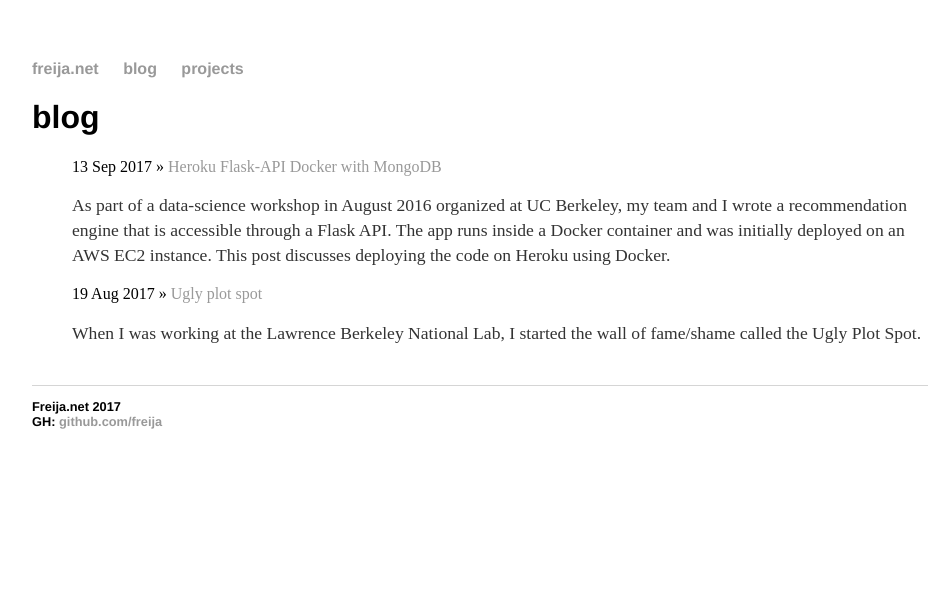
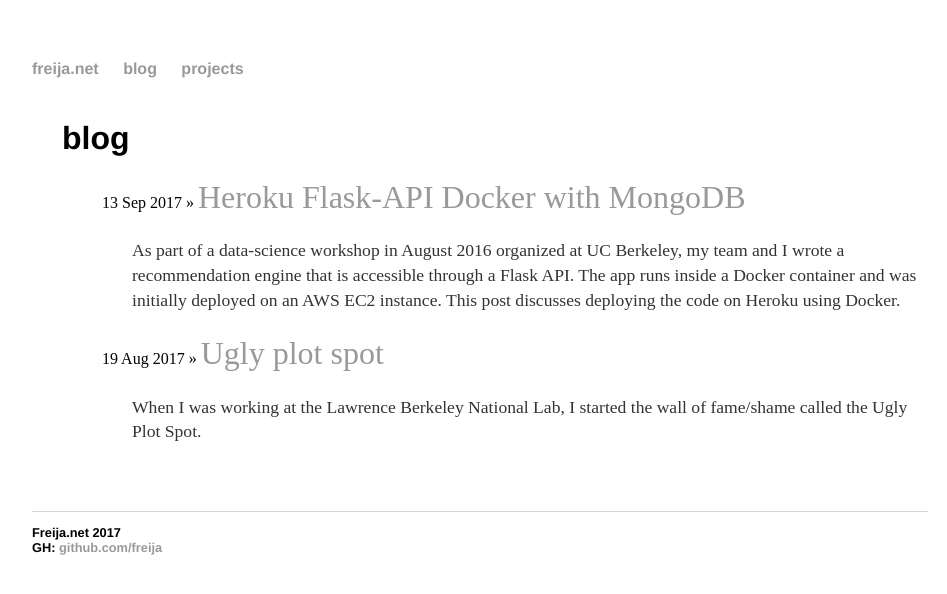
Before and after one commit to Freija/freija.github.io, a Jekyll site: the page built from blog/index.html, in a window 1280 px wide. Shown: the top 594 px of the page, without its empty margins (160-1107 px from the left). Built offline with Jekyll 4.4.1, drawn with Linux system fonts in a browser that asks for light colours.

Commit message:
Small layout change to the blog page

```diff
--- /dev/null
+++ b/_layouts/blog.html
@@ -0,0 +1,40 @@
+<!DOCTYPE html>
+	<html>
+		<head>
+			<title>{{ page.title }}</title>
+			<!-- link to main stylesheet -->
+			<link rel="stylesheet" type="text/css" href="/css/main.css">
+			<link rel="stylesheet" type="text/css" href="/css/syntax.css">
+
+			<style>
+				div {
+					padding-top: 5px;
+					padding-bottom: 5px;
+					padding-right: 5px;
+					padding-left: 30px;
+				}
+			</style>
+		</head>
+		<body>
+			<nav>
+	    		<ul>
+	        		<li><a href="{{ site.url }}/index.html">freija.net</a></li>
+	        		<li><a href="{{ site.url }}/blog">blog</a></li>
+							<li><a href="{{ site.url }}/projects.html">projects</a></li>
+	    		</ul>
+			</nav>
+			<div class="container">
+
+			{{ content }}
+
+			</div><!-- /.container -->
+		</div><!-- /.container -->
+		<footer>
+			<ul>
+				<li>Freija.net 2017</li><br>
+				<li>GH: <a href="https://github.com/freija">github.com/freija</a></li><br>
+			</ul>
+		</footer>
+
+		</body>
+	</html>
--- a/blog/index.html
+++ b/blog/index.html
@@ -1,12 +1,12 @@
 ---
-layout: default
+layout: blog
 title: blog
 ---
 	<h1>{{ page.title }}</h1>
 	<ul class="posts">
 
 	  {% for post in site.posts %}
-	    <li><span>{{ post.date | date_to_string }}</span> » <a href="{{ post.url }}" title="{{ post.title }}">{{ post.title }}</a>
-			{{ post.excerpt }} </li>
+	    <li><span>{{ post.date | date_to_string }}</span> » <font size="6"><a href="{{ post.url }}" title="{{ post.title }}">{{ post.title }}</a></font>
+			<div>{{ post.excerpt }} </div></li>
 		{% endfor %}
 	</ul>
```
